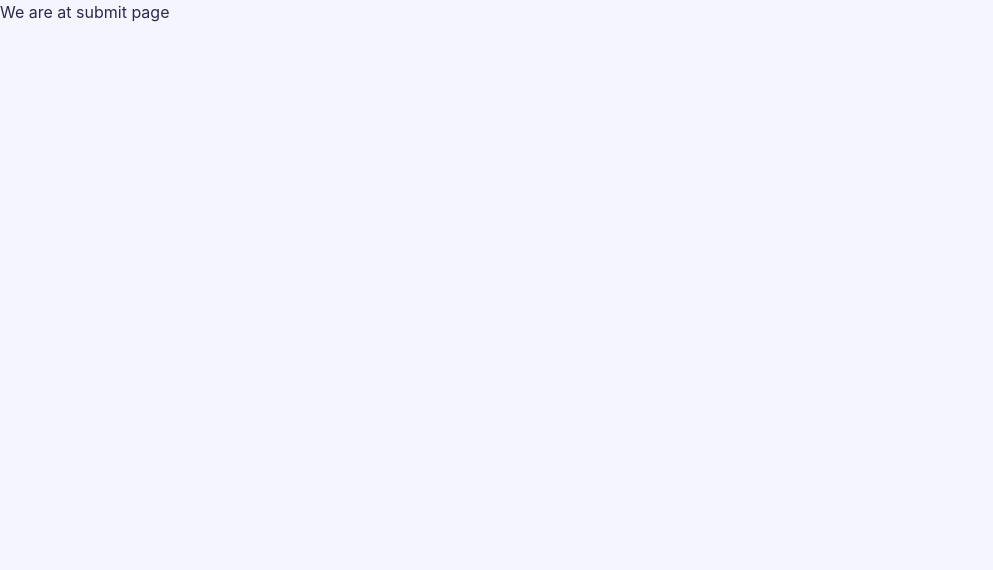
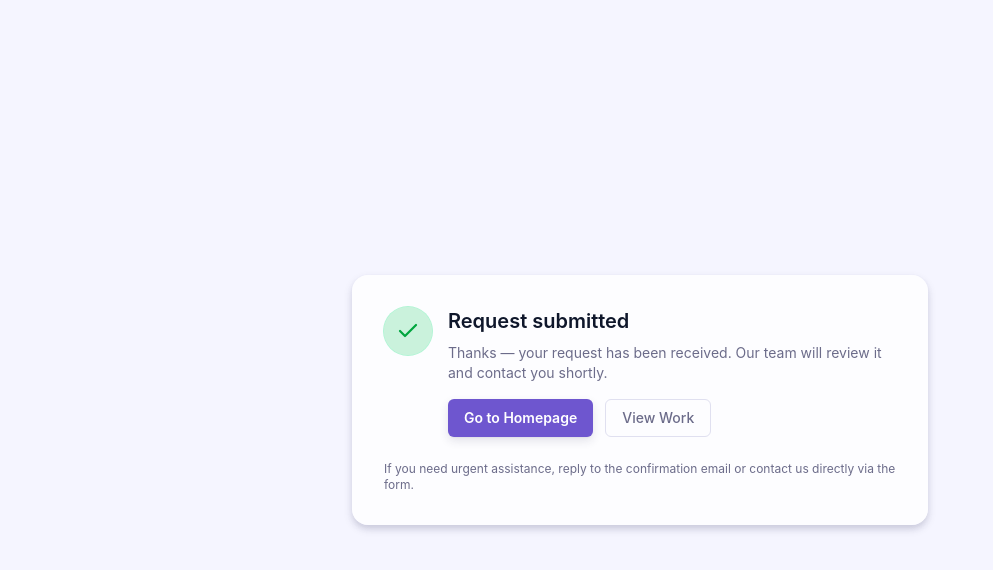
Before and after one commit to tejas249/reevio, a Next.js app: page /submit in a window 1280 px wide. Shown: the top 570 px of the page, without its empty margins (0-993 px from the left). Built offline with nearby package versions, Linux system fonts and the light colour scheme.

Commit message:
Submission section

```diff
--- a/app/submit/page.tsx
+++ b/app/submit/page.tsx
@@ -1,11 +1,44 @@
 import React from 'react'
+import Link from 'next/link'
 
-const page = () => {
+export default function Page() {
   return (
-    <div>
-        We are at submit page
-    </div>
+    <main className="min-h-screen flex items-center justify-center bg-background text-foreground px-6 py-16">
+      <div className="w-full max-w-xl mx-auto">
+        <div className="rounded-2xl bg-card/80 dark:bg-slate-900/70 ring-1 ring-border/10 dark:ring-white/5 p-8 shadow-lg">
+          <div className="flex items-start gap-4">
+            <div className="flex h-12 w-12 items-center justify-center rounded-full bg-green-500/20 ring-1 ring-green-400/30">
+              <svg className="h-6 w-6 text-green-600" viewBox="0 0 24 24" fill="none" aria-hidden>
+                <path d="M20 6L9 17l-5-5" stroke="currentColor" strokeWidth="2.25" strokeLinecap="round" strokeLinejoin="round"/>
+              </svg>
+            </div>
+
+            <div className="flex-1">
+              <h1 className="text-xl font-semibold text-slate-900 dark:text-white">
+                Request submitted
+              </h1>
+              <p className="mt-2 text-sm text-muted-foreground">
+                Thanks — your request has been received. Our team will review it and contact you shortly.
+              </p>
+
+              <div className="mt-4 flex flex-wrap gap-3">
+                <Link href="/" className="inline-flex items-center rounded-md bg-primary px-4 py-2 text-sm font-semibold text-white shadow hover:opacity-95">
+                  Go to Homepage
+                </Link>
+                <Link href="/work" className="inline-flex items-center rounded-md border px-4 py-2 text-sm font-medium text-muted-foreground hover:bg-muted/5">
+                  View Work
+                </Link>
+              </div>
+            </div>
+          </div>
+
+          <div className="mt-6 text-xs text-muted-foreground">
+            <p>
+              If you need urgent assistance, reply to the confirmation email or contact us directly via the form.
+            </p>
+          </div>
+        </div>
+      </div>
+    </main>
   )
 }
-
-export default page
```
